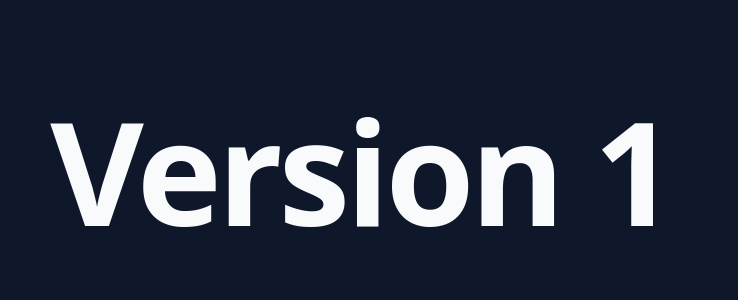
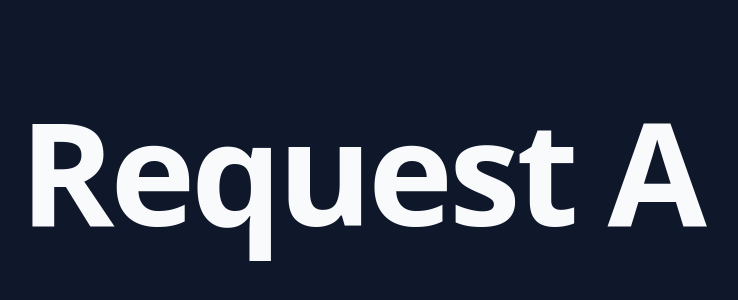
Before and after one commit to javier-santai/Version-1-Page, a plain HTML site: page index.html in a window 1280 px wide. Shown: the part 230-530 px from the top of the page, without its empty margins (279-1017 px from the left). Drawn offline with Linux system fonts and the light colour scheme.

Commit message:
Agent changes (background)
Santai-Kind: autosave
Santai-Author: javier.rodillas
Santai-Turn: 1f1463fc-ce62-4563-b9a4-693cbb70159c:1794875547136
Santai-Changes: +0 ~1 -0

```diff
--- a/index.html
+++ b/index.html
@@ -3,7 +3,7 @@
 <head>
   <meta charset="UTF-8">
   <meta name="viewport" content="width=device-width, initial-scale=1.0">
-  <title>Version 1</title>
+  <title>Request A</title>
   <style>
     html, body {
       height: 100%;
@@ -30,6 +30,6 @@
   </style>
 </head>
 <body>
-  <h1>Version 1</h1>
+  <h1>Request A</h1>
 </body>
 </html>
```
